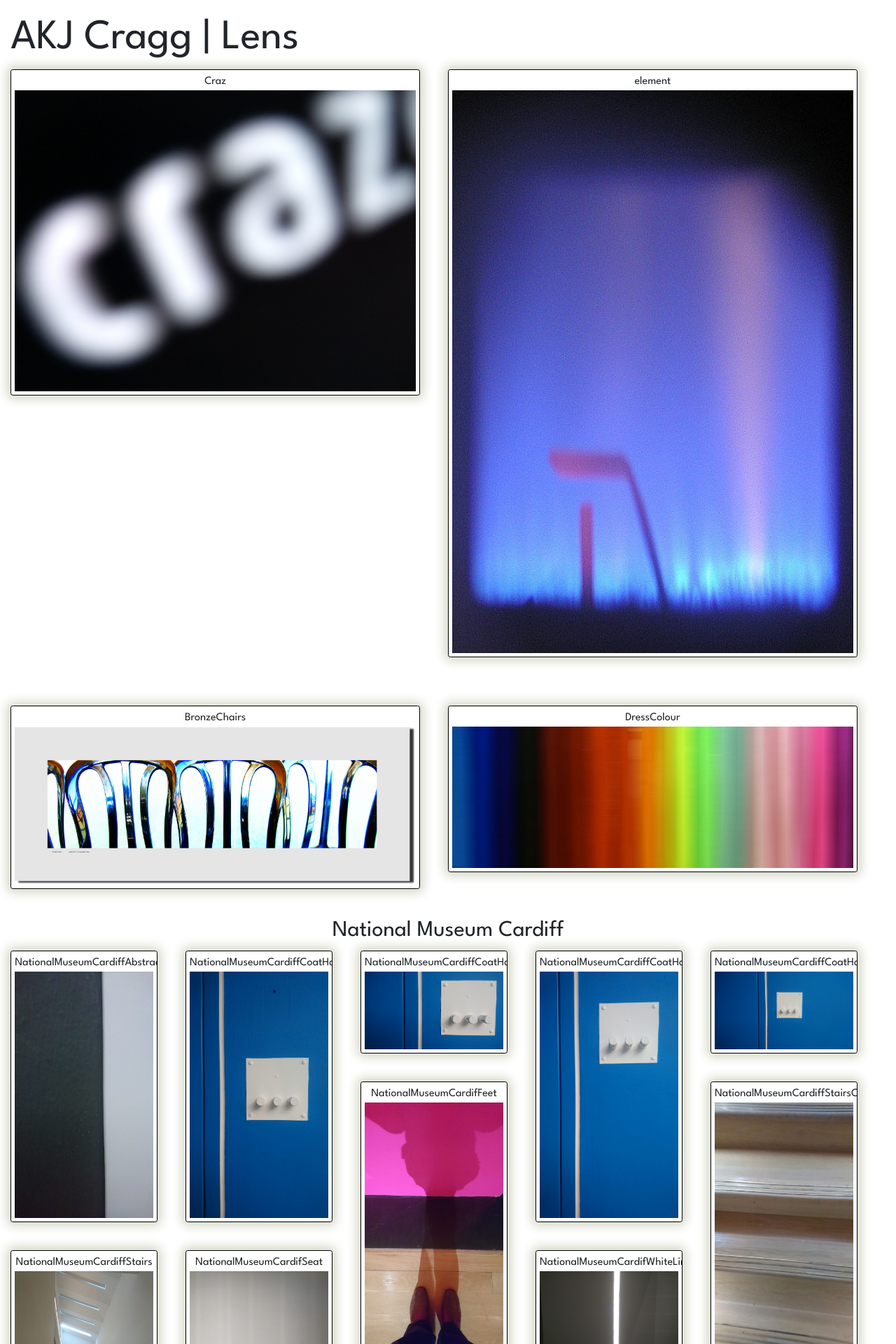
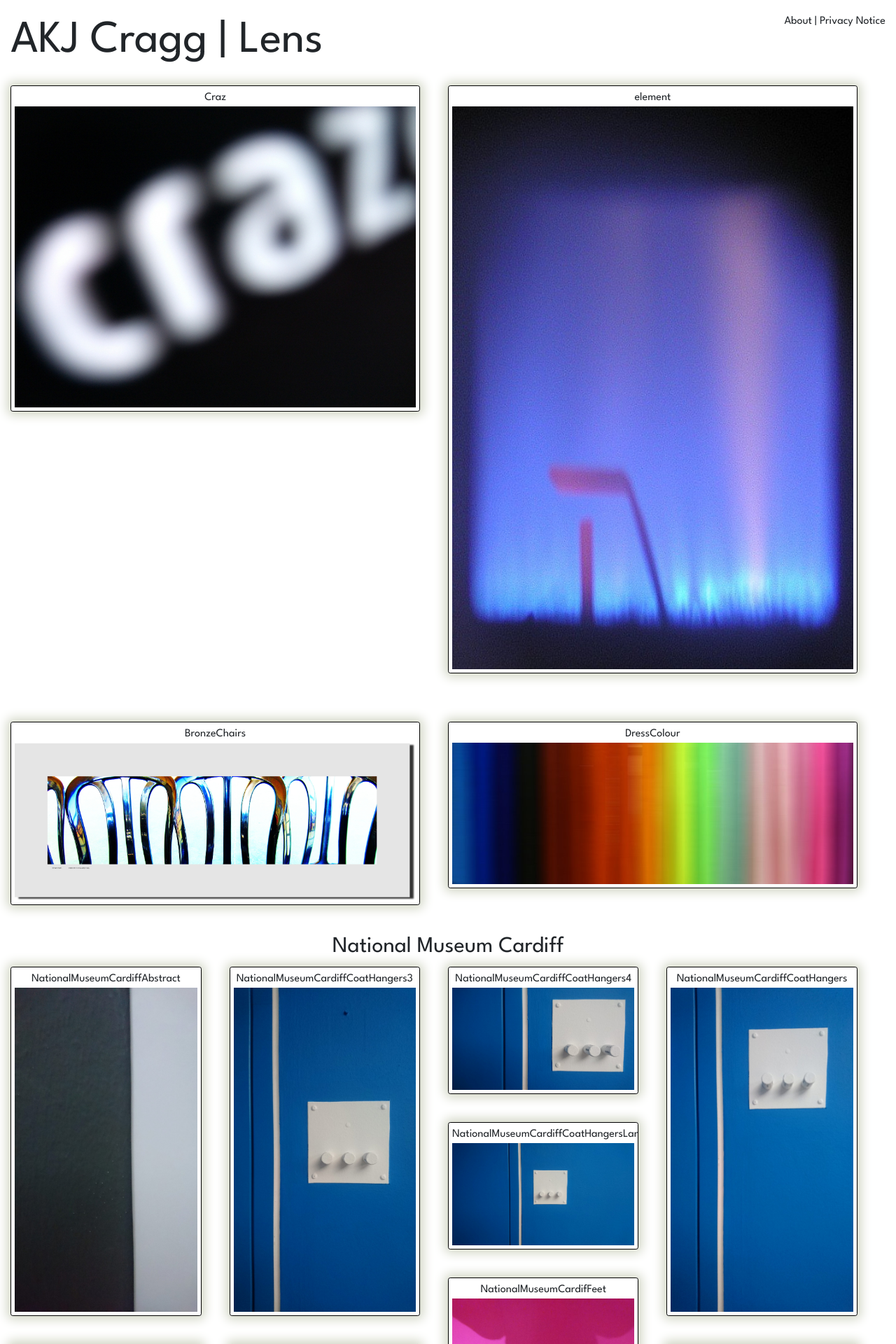
Before and after one commit to CaesuraMediaNet/akjcragg.com, a Next.js app: page / in a window 1280 px wide. Shown: the top 1920 px of the page at 70% size. Built offline with nearby package versions, Linux system fonts and the light colour scheme.

Commit message:
Basic adjust of H1 size dep on window width.

```diff
--- a/pages/index.js
+++ b/pages/index.js
@@ -83,30 +83,38 @@ const sections = [
 ];
 
 
-const calcColumns = (theWindow) => {
-   let thisNumColumns = 5;
+const calcColumnsH1 = (theWindow) => {
+   let thisNumColumns = 4;
+   let thisH1FontSize = 65;
    if (theWindow.innerWidth < 576) {
       thisNumColumns = 1;
+      thisH1FontSize = 25;
    } else if (theWindow.innerWidth < 767.98) {
       thisNumColumns = 2;
+      thisH1FontSize = 35;
    } else if (theWindow.innerWidth < 991.98) {
       thisNumColumns = 3;
+      thisH1FontSize = 45;
    } else if (theWindow.innerWidth < 1199.98) {
       thisNumColumns = 4;
+      thisH1FontSize = 55;
    }
-   return thisNumColumns;
+   return {thisNumColumns, thisH1FontSize};
 }
 
 // www.akjcragg.com
 //
 export default function AKJCragg () {
-   const [numColumns, setNumColumns] = useState (5);
+   const [numColumns, setNumColumns] = useState(4);
+   const [h1FontSize, setH1FontSize] = useState(65);
 
    const updateSize = () => {
-      setNumColumns(calcColumns(window));
+      setNumColumns(calcColumnsH1(window).thisNumColumns);
+      setH1FontSize(calcColumnsH1(window).thisH1FontSize);
    }
    useEffect(() => {
-      setNumColumns(calcColumns(window));
+      setNumColumns(calcColumnsH1(window).thisNumColumns);
+      setH1FontSize(calcColumnsH1(window).thisH1FontSize);
       window.onresize = updateSize;
    }, []);
 
@@ -114,9 +122,10 @@ export default function AKJCragg () {
    return (
       <Layout> {/* A Next.js idea */}
          <Container fluid>
-            <div>
-               <h1 style={{textAlign: 'left', fontSize : 60}}>AKJ Cragg | Lens</h1>
-            </div>
+            <p style={{float : 'right'}}>
+               About | Privacy Notice
+            </p>
+            <h1 style={{textAlign: 'left', fontSize : h1FontSize, marginBottom : 25}}>AKJ Cragg | Lens</h1>
             {sections.map((section, sindex) => (
                <div key={sindex}>
                   <h2>{section.title}</h2>
```
